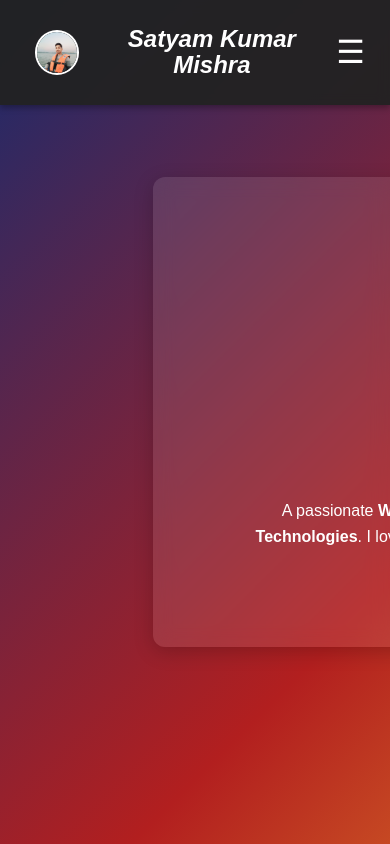
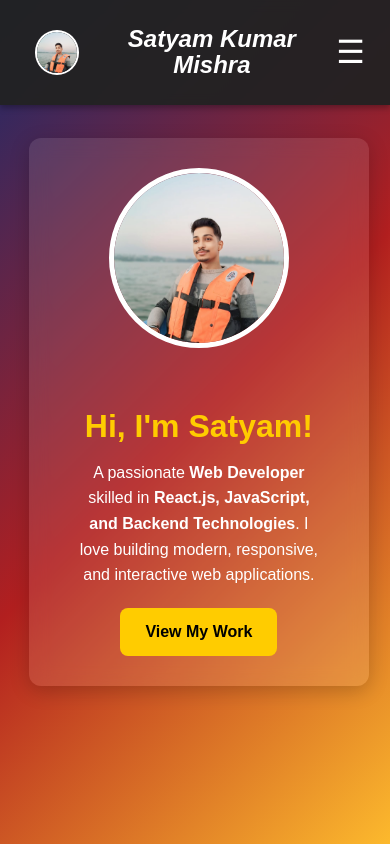
Before and after one commit to Satyam6201/portfolio-website, a React (Vite) app: page / in a window 390 px wide. Shown: the top 844 px of the page. Built offline with nearby package versions, Linux system fonts and the light colour scheme.

Commit message:
Add Feature

```diff
--- a/src/styles/home.css
+++ b/src/styles/home.css
@@ -78,6 +78,7 @@ html, body {
 @media (max-width: 768px ) {
   .home {
     padding-top: 60px;
+    width: 70% !important;
   }
 
   .home-content {
@@ -98,10 +99,17 @@ html, body {
     height: 220px;
   }
 }
+@media (max-width: 550px) {
+  .home {
+    padding-top: 50px;
+    width: 50% !important;
+  }
+}
 
 @media (max-width: 480px) {
   .home {
     padding-top: 50px;
+    width: 38% !important;
   }
 
   .home-content {
@@ -126,3 +134,19 @@ html, body {
     padding: 12px 25px;
   }
 }
+
+
+
+@media (max-width: 400px) {
+  .home {
+    padding-top: 50px;
+    width: 36% !important;
+  }
+}
+@media (max-width: 380px) {
+  .home {
+    margin-top: 70px;
+    padding-top: 20px;
+    width: 35% !important;
+  }
+}
```
